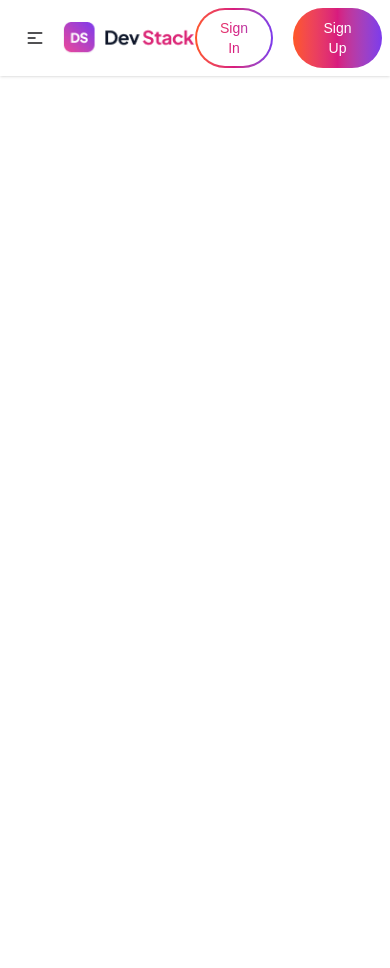
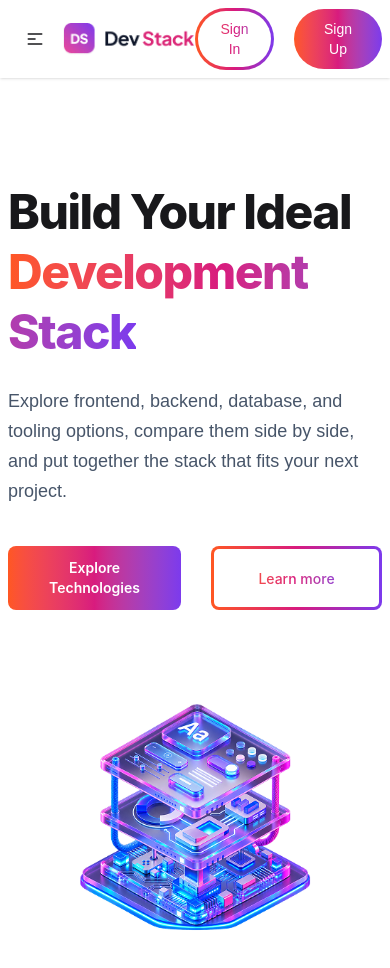
Before and after one commit to mohammad-ali-code/dev-stack, a React (Vite) app: page / in a window 390 px wide. Shown: the top 968 px of the page. Before the commit the page ends 844 px from the top, so only its background shows below. Built offline with nearby package versions, Linux system fonts and the light colour scheme.

Commit message:
Completed hero section and made it responsive.

```diff
--- a/src/App.tsx
+++ b/src/App.tsx
@@ -1,11 +1,17 @@
+import HeroSection from "./components/heroSection/HeroSection";
 import Navbar from "./components/Navbar/Navbar";
 
 function App() {
-    return <>
-        <header>
-            <Navbar></Navbar>
-        </header>
-    </>;
+    return (
+        <>
+            <header>
+                <Navbar></Navbar>
+            </header>
+            <main>
+                <HeroSection></HeroSection>
+            </main>
+        </>
+    );
 }
 
 export default App;
--- a/src/components/Navbar/Navbar.tsx
+++ b/src/components/Navbar/Navbar.tsx
@@ -91,12 +91,10 @@ const Navbar = () => {
                     </ul>
                 </div>
                 <div className="navbar-end flex gap-5">
-                    <div className="bg-linear-to-r from-[#FF5722] via-[#D81B7E] to-[#7C3AED] rounded-full transition-all duration-300 ease-out hover:scale-101 hover:-translate-y-0.5 hover:shadow-lg hover:shadow-purple-500/30 active:scale-95">
-                        <div className="bg-white m-0.5 rounded-full">
-                            <button className="font-medium text-sm bg-linear-to-r from-[#FF5722] via-[#D81B7E] to-[#7C3AED] bg-clip-text text-transparent rounded-full px-4 py-2">
-                                Sign In
-                            </button>
-                        </div>
+                    <div className="border-[3px] border-transparent [background:linear-gradient(white,white)_padding-box,linear-gradient(to_right,#FF5722,#D81B7E,#7C3AED)_border-box] bg-white rounded-full transition-all duration-300 ease-out hover:scale-101 hover:-translate-y-0.5 hover:shadow-lg hover:shadow-purple-500/30 active:scale-95">
+                        <button className="font-medium text-sm bg-linear-to-r from-[#FF5722] via-[#D81B7E] to-[#7C3AED] bg-clip-text text-transparent rounded-full px-4 py-2">
+                            Sign In
+                        </button>
                     </div>
                     <button className="font-medium text-sm text-white bg-linear-to-r from-[#FF5722] via-[#D81B7E] to-[#7C3AED] rounded-full px-5 py-2.5 transition-all duration-300 ease-out hover:scale-101 hover:-translate-y-0.5 hover:shadow-lg hover:shadow-purple-500/30 active:scale-95">
                         Sign Up
--- /dev/null
+++ b/src/components/heroSection/HeroSection.tsx
@@ -0,0 +1,37 @@
+import React from "react";
+import banner from "../../assets/banner-stack.png";
+
+const HeroSection = () => {
+    return (
+        <section className="max-w-7xl mx-auto my-24 inter-font flex flex-col lg:flex-row justify-between items-center gap-5 lg:gap-20 p-2">
+            <div className="flex flex-col gap-10">
+                <div className="flex flex-col gap-6">
+                    <h1 className="font-extrabold text-5xl lg:text-6xl leading-15 tracking-[-1.5px]">
+                        Build Your Ideal <br />{" "}
+                        <span className="bg-linear-to-r from-[#FF5722] via-[#D81B7E] to-[#7C3AED] bg-clip-text text-transparent">
+                            Development Stack
+                        </span>
+                    </h1>
+                    <p className="text-lg text-[#475569] leading-7.5 plus-jakarta-sans-font max-w-lg w-full">
+                        Explore frontend, backend, database, and tooling
+                        options, compare them side by side, and put together the
+                        stack that fits your next project.
+                    </p>
+                </div>
+                <div className="flex gap-7.5">
+                    <button className="flex-1 font-semibold text-sm text-white bg-linear-to-r from-[#FF5722] via-[#D81B7E] to-[#7C3AED] rounded-lg px-4 py-3 transition-all duration-300 ease-out hover:scale-101 hover:-translate-y-0.5 hover:shadow-lg hover:shadow-purple-500/30 active:scale-95">
+                        Explore Technologies
+                    </button>
+                    <button className="flex-1 border-[3px] border-transparent [background:linear-gradient(white,white)_padding-box,linear-gradient(to_right,#FF5722,#D81B7E,#7C3AED)_border-box] bg-white rounded-lg transition-all duration-300 ease-out hover:scale-101 hover:-translate-y-0.5 hover:shadow-lg hover:shadow-purple-500/30 active:scale-95 px-3 py-2">
+                        <span className="font-medium text-sm bg-linear-to-r from-[#FF5722] via-[#D81B7E] to-[#7C3AED] bg-clip-text text-transparent rounded-lg px-4 py-2">
+                            Learn more
+                        </span>
+                    </button>
+                </div>
+            </div>
+            <img src={banner} alt="Banner stack" />
+        </section>
+    );
+};
+
+export default HeroSection;
--- a/src/index.css
+++ b/src/index.css
@@ -2,10 +2,16 @@
 @plugin "daisyui";
 
 /* Font import */
-@import url('https://fonts.googleapis.com/css2?family=Plus+Jakarta+Sans:ital,wght@0,200..800;1,200..800&display=swap');
+@import url("https://fonts.googleapis.com/css2?family=Inter:ital,opsz,wght@0,14..32,100..900;1,14..32,100..900&family=Plus+Jakarta+Sans:ital,wght@0,200..800;1,200..800&display=swap");
 
 .plus-jakarta-sans-font {
-  font-family: "Plus Jakarta Sans", sans-serif;
-  font-optical-sizing: auto;
-  font-style: normal;
+    font-family: "Plus Jakarta Sans", sans-serif;
+    font-optical-sizing: auto;
+    font-style: normal;
 }
+
+.inter-font {
+    font-family: "Inter", sans-serif;
+    font-optical-sizing: auto;
+    font-style: normal;
+}
```
